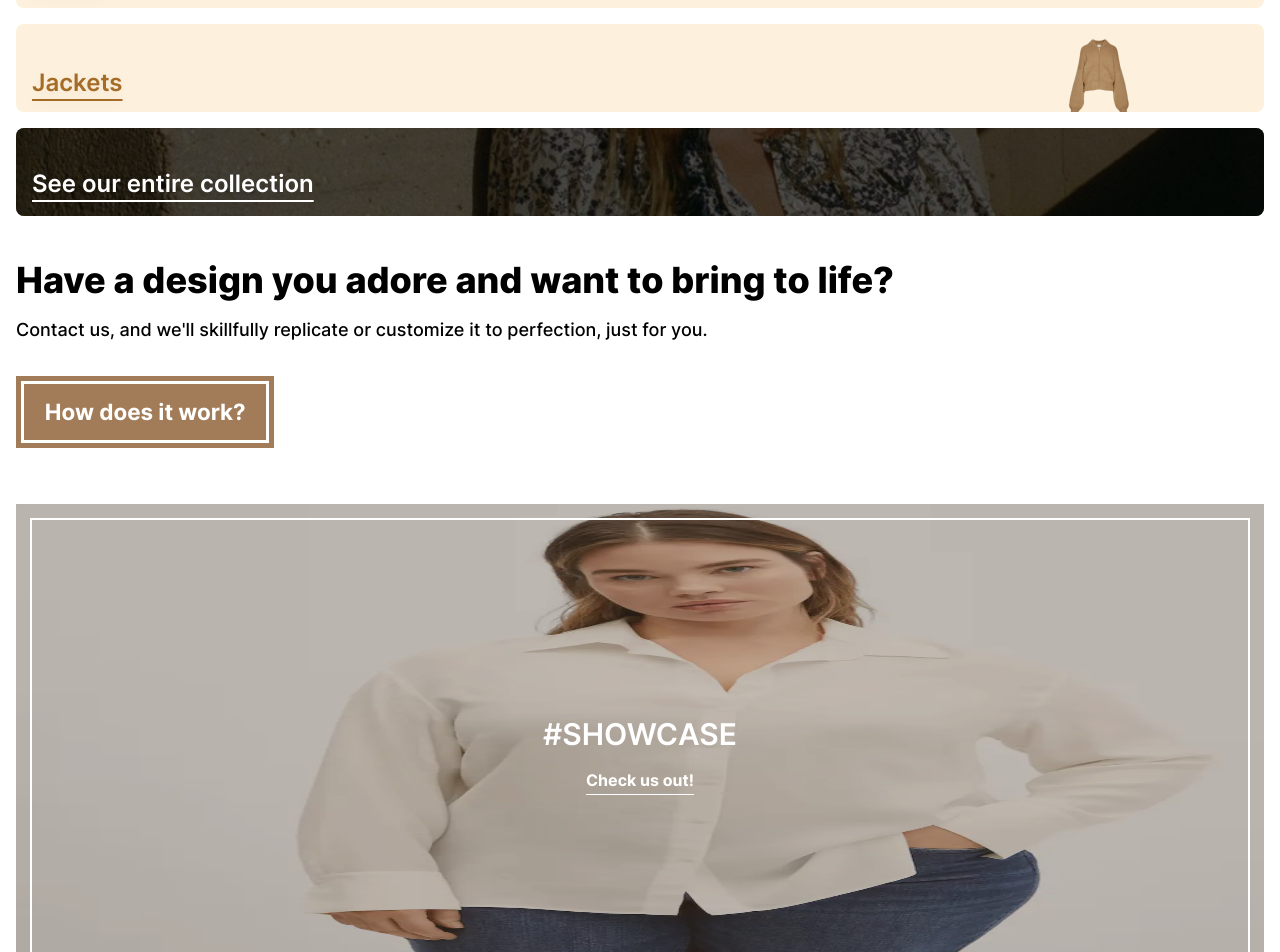
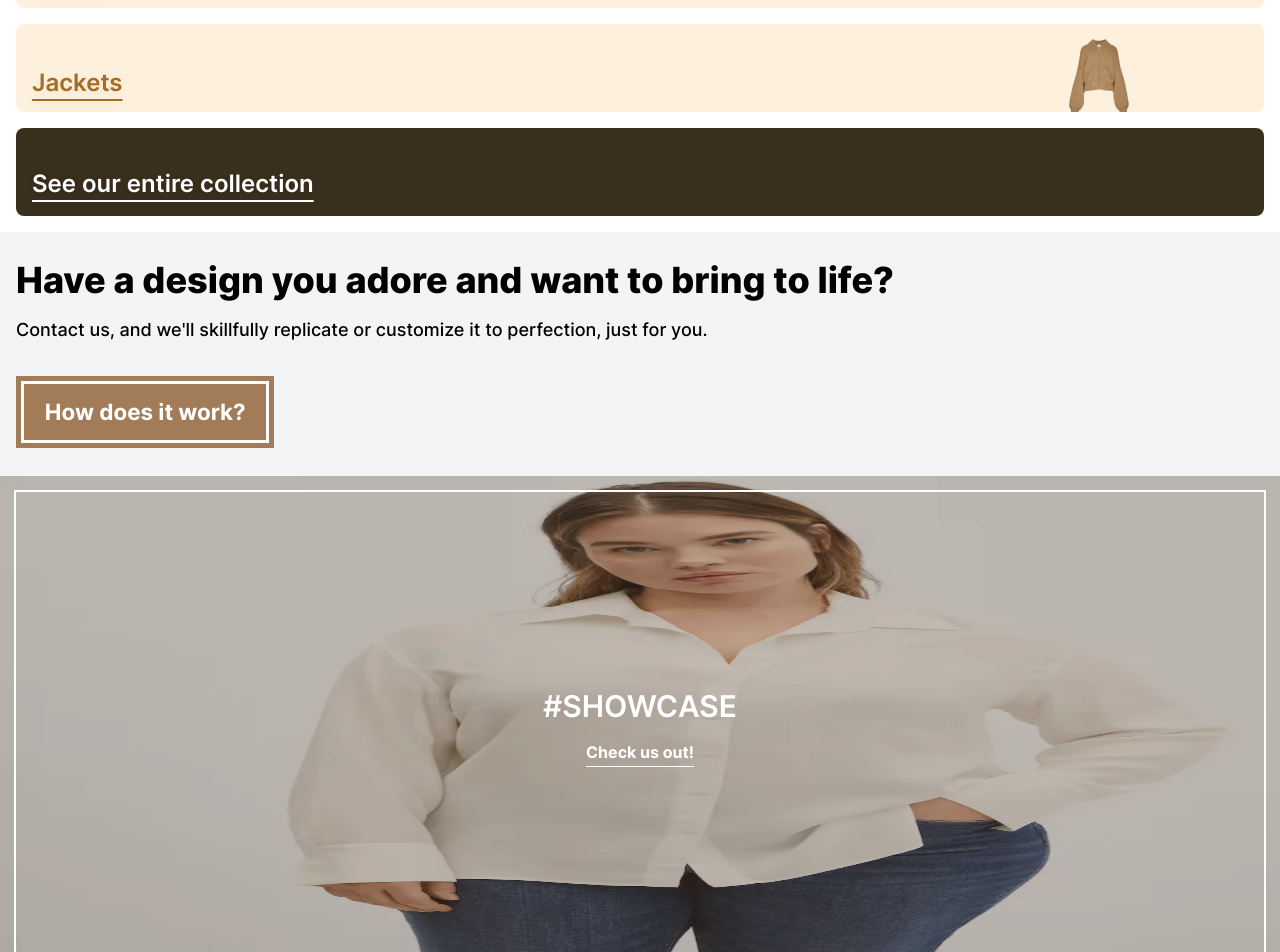
Before and after one commit to boygemini/Glowreah, a Next.js app: page /home in a window 1280 px wide. Shown: the part 4040-4992 px from the top of the page. Built offline with nearby package versions, Linux system fonts and the light colour scheme.

Commit message:
"still on the home page"

```diff
--- a/app/components/Collection/all-collections.tsx
+++ b/app/components/Collection/all-collections.tsx
@@ -54,7 +54,7 @@ function AllCollections({}: Props) {
             }}
             className="card-group all-collection p-4 w-full min-w-28 relative"
           >
-            <Shade>
+            <Shade className={"all-c-shade"}>
               <p className="coll-text col-ent text-2xl">
                 See our entire collection
               </p>
--- a/app/components/shade.tsx
+++ b/app/components/shade.tsx
@@ -2,10 +2,10 @@ import React from "react";
 
 type Props = {
   children: React.ReactElement;
+  className: string;
 };
 
-export default function Shade({ children }: Props) {
-  return <div className="shade">
-    {children}
-  </div>;
+export default function Shade({ children, className }: Props) {
+  className = `shade ${className}`;
+  return <div className={className}>{children}</div>;
 }
--- a/app/globals.css
+++ b/app/globals.css
@@ -277,8 +277,9 @@ svg {
 }
 
 .showcase {
-  width: calc(100% - 2rem);
+  width: calc(100%);
   height: 500px;
+  min-height: 500px;
 }
 
 .showcase-image {
@@ -317,7 +318,8 @@ svg {
 }
 
 .all-collection {
-  background: url("/all-collection.jpg") !important;
+  /* background: url("/all-collection.jpg") !important; */
+  background-image: none !important;
   background-position: center !important;
   background-size: cover !important;
   background-attachment: fixed;
@@ -330,6 +332,10 @@ svg {
   font-weight: 600;
   position: absolute;
   bottom: 0.8rem;
+}
+
+.all-c-shade {
+  background-color: #251908e6;
 }
 
 .rm-underline {
--- a/app/home/page.tsx
+++ b/app/home/page.tsx
@@ -39,7 +39,11 @@ const Home: React.FC = (props: Props) => {
       {/* <Slide /> */}
 
       <AllCollections />
-      <div className={cn("banner flex flex-col items-start w-full p-4 py-7")}>
+      <div
+        className={cn(
+          "banner flex flex-col items-start w-full p-4 py-7 bg-gray-100"
+        )}
+      >
         <h1 className={cn("banner-title font-extrabold text-4xl leading-10")}>
           Have a design you adore and want to bring to life?
         </h1>
@@ -50,7 +54,7 @@ const Home: React.FC = (props: Props) => {
         </p>
         <Button text={"How does it work?"} className={"banner-btn"} />
       </div>
-      <div className={cn("showcase relative mx-auto my-7")}>
+      <div className={cn("showcase relative")}>
         <Img
           variant={"fill-bg"}
           src="/use3.webp"
```
